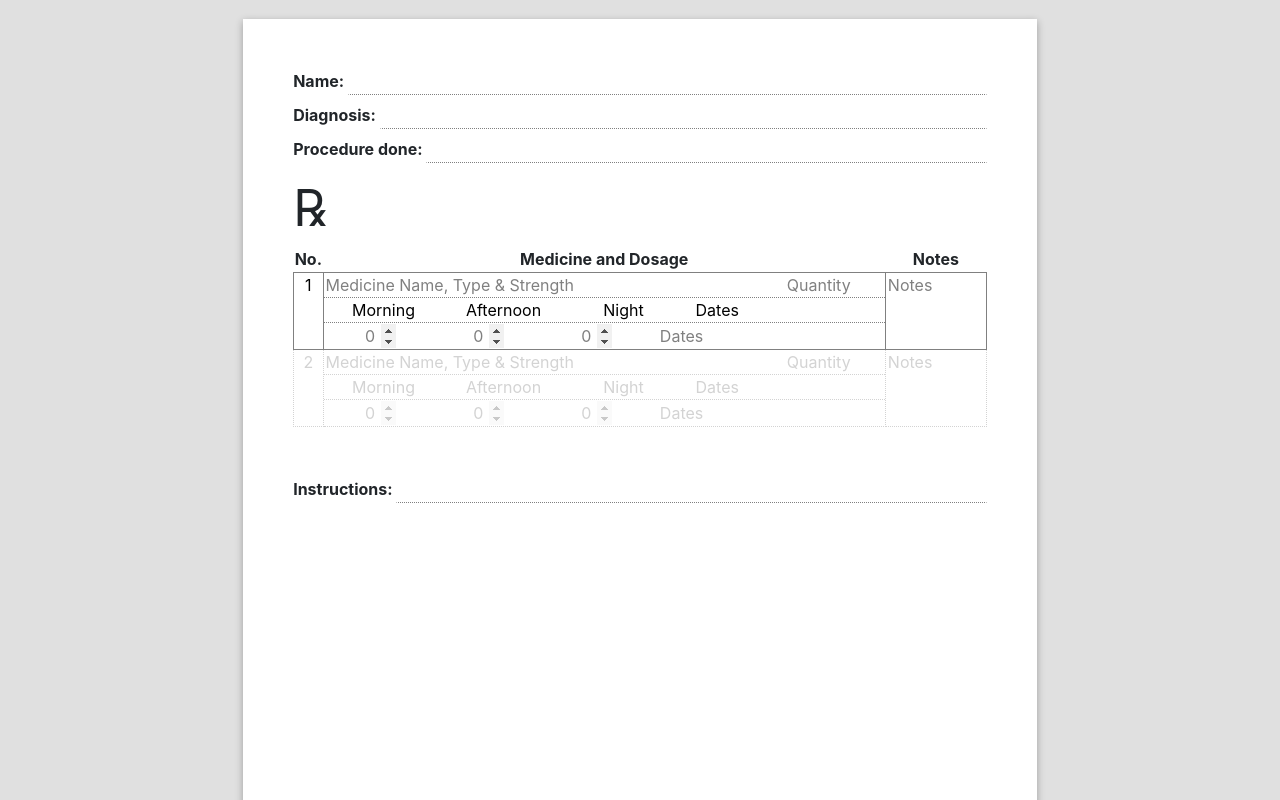
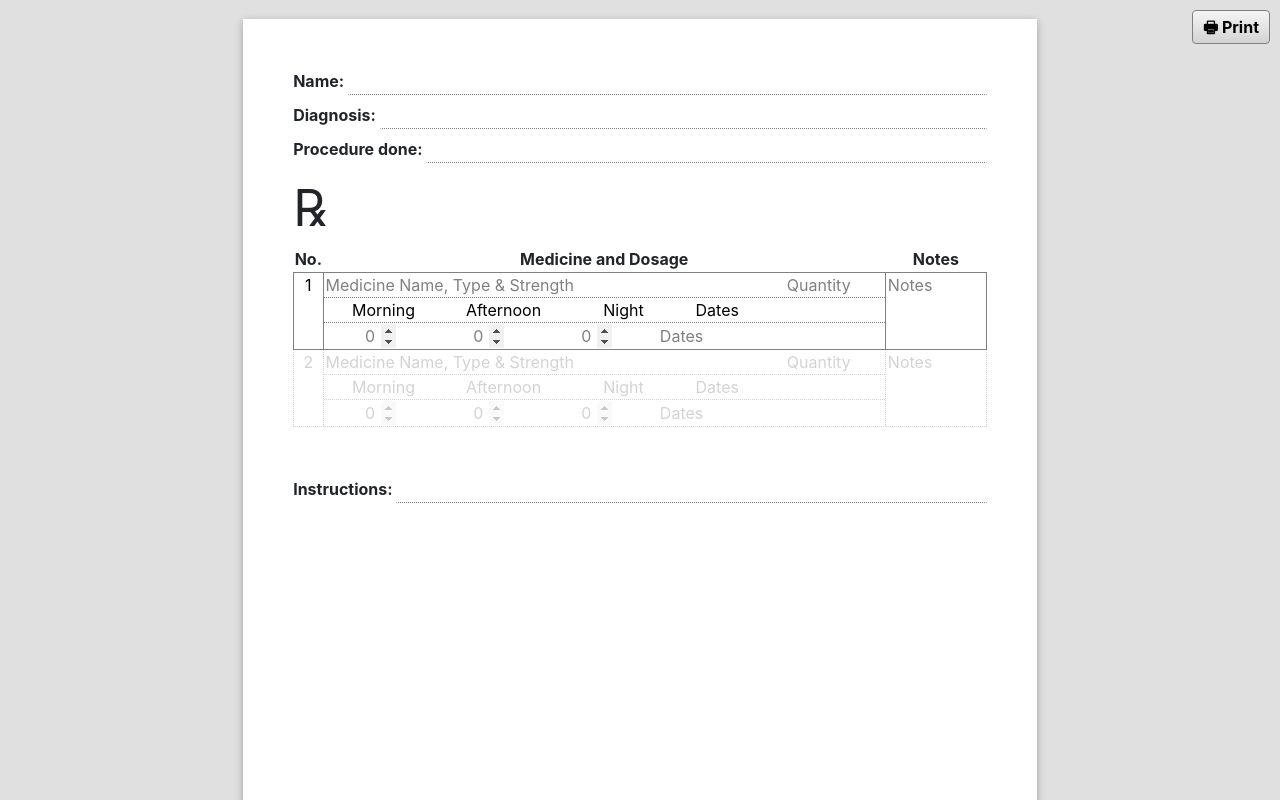
Before and after one commit to jcravi/clinic, a React (Create React App) app: page / in a window 1280 px wide. Shown: the top 800 px of the page. Built offline with nearby package versions, Linux system fonts and the light colour scheme.

Commit message:
feat: added print button + other minor fixes

```diff
--- a/src/App.tsx
+++ b/src/App.tsx
@@ -3,6 +3,7 @@ import styled from 'styled-components';
 
 import { Label } from './components/Label';
 import { Prescription } from './components/Prescription';
+import { PrintButton } from './components/PrintButton';
 
 const OverallDiv = styled.div`
   padding-top: 50px;
@@ -17,6 +18,8 @@ const labels: Array<string> = ['Name', 'Diagnosis', 'Procedure done'];
 
 export const App = () => {
   return (
+    <>
+      <PrintButton />
       <OverallDiv>
         <div>
           {labels.map((name) => {
@@ -31,5 +34,6 @@ export const App = () => {
           <Label name='Instructions' />
         </div>
       </OverallDiv>
+    </>
   );
 };
--- a/src/components/DailyQuantities.tsx
+++ b/src/components/DailyQuantities.tsx
@@ -146,7 +146,7 @@ const DailyQuantityRow = ({
           setTimes(timesCopy);
         };
         return (
-          <Item light={light}>
+          <Item key={time} light={light}>
             <NumberInput onChange={handleChanged} />
           </Item>
         );
--- /dev/null
+++ b/src/components/PrintButton.tsx
@@ -0,0 +1,42 @@
+import React from 'react';
+import styled from 'styled-components';
+
+const StyledButton = styled.button`
+  position: fixed;
+  top: 10px;
+  right: 10px;
+
+  font-weight: bold;
+  padding: 4px 10px;
+  text-decoration: none;
+  border-radius: 4px;
+  border: 1px solid gray;
+  background: linear-gradient(to bottom, whitesmoke 0%, lightgray 100%);
+
+  &:hover {
+    border-color: black;
+    background: linear-gradient(to bottom, lightgray 0%, whitesmoke 100%);
+  }
+  &:active {
+    top: 11px;
+  }
+  &:focus {
+    outline: none;
+    box-shadow: 0 0 10px gray;
+  }
+
+  @media print {
+    display: none;
+  }
+`;
+
+export const PrintButton = () => {
+  const print = (
+    event: React.MouseEvent<HTMLButtonElement, MouseEvent>
+  ): void => {
+    event.preventDefault();
+    window.print();
+  };
+
+  return <StyledButton onClick={print}>&#128438; Print</StyledButton>;
+};
--- a/src/index.css
+++ b/src/index.css
@@ -48,5 +48,6 @@ body.A4 .sheet {
   }
   @page {
     size: A4;
+    margin: 0;
   }
 }
```
Lines whose indentation alone changed are shown as unchanged.
